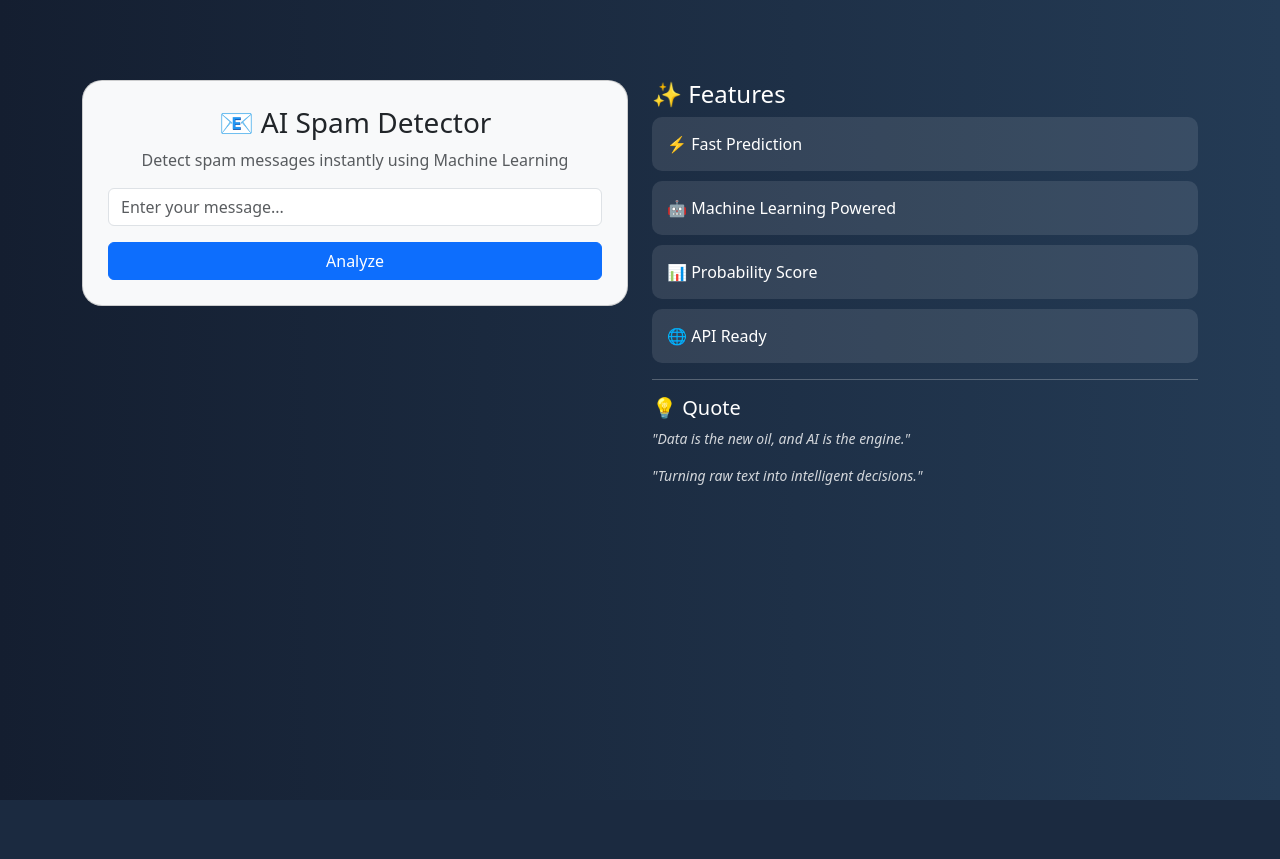
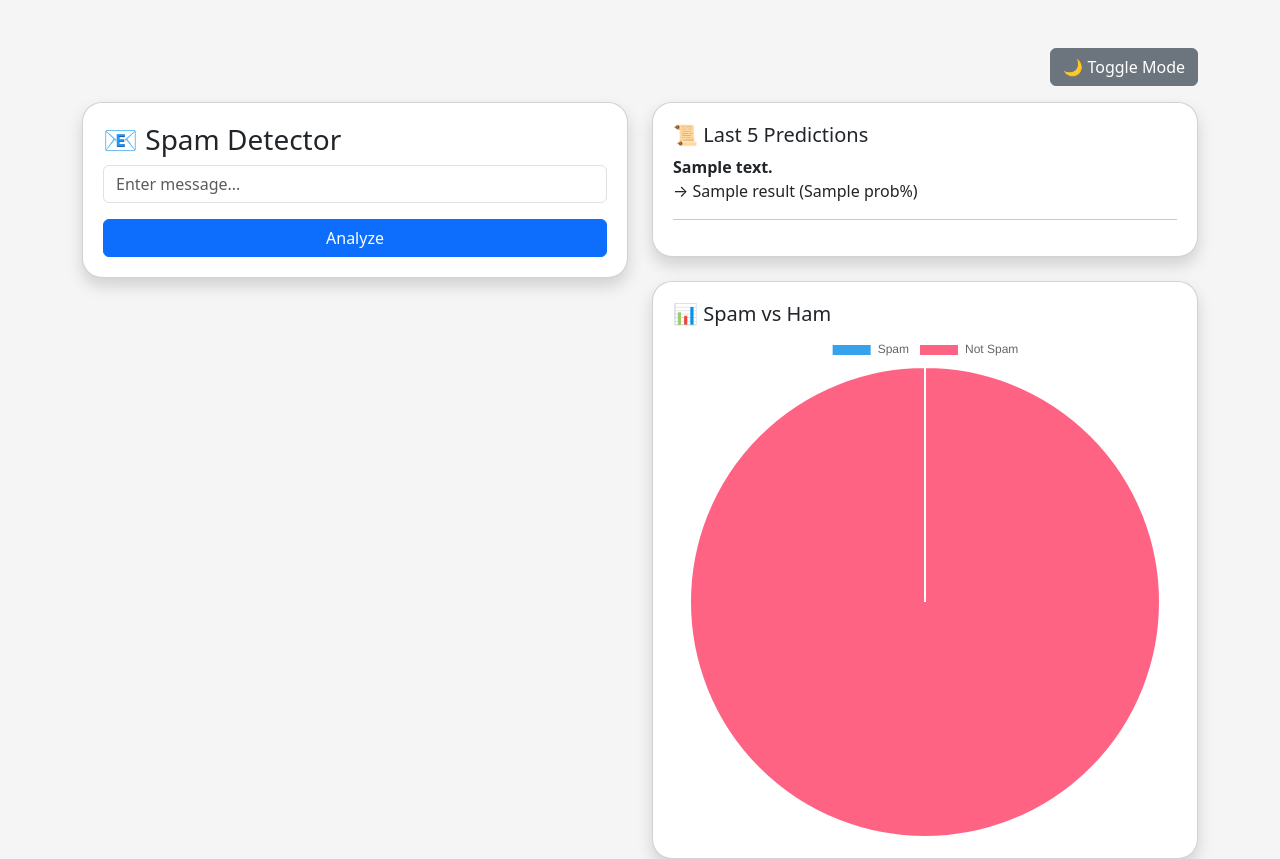
Before and after one commit to Shekhar112006/Email-Spam-detector, a Flask app: template templates/index.html in a window 1280 px wide. Before the commit the page ends 800 px from the top, so only its background shows below. Run offline with Flask 3, Linux system fonts and the light colour scheme; the template is opened without the code that fills it: most values are stand-ins (such as "Sample title", 1, 10 or a date in 2020); parts of the project's set-up code (start-up, migrations or seed data) failed here and were passed over.

Commit message:
index.html updates 0.3

```diff
--- a/templates/index.html
+++ b/templates/index.html
@@ -5,57 +5,68 @@
 
     <link href="https://cdn.jsdelivr.net/npm/bootstrap@5.3.0/dist/css/bootstrap.min.css" rel="stylesheet">
 
+    <script src="https://cdn.jsdelivr.net/npm/chart.js"></script>
+
     <style>
         body {
-            background: linear-gradient(to right, #141e30, #243b55);
+            transition: 0.3s;
+        }
+
+        .dark-mode {
+            background: #121212;
             color: white;
         }
 
-        .container-box {
-            margin-top: 80px;
+        .light-mode {
+            background: #f5f5f5;
+            color: black;
         }
 
         .card {
             border-radius: 20px;
-            padding: 25px;
+            padding: 20px;
         }
 
-        .quote {
-            font-style: italic;
-            font-size: 14px;
-            opacity: 0.8;
+        .spinner {
+            display: none;
         }
 
-        .feature-box {
-            background: rgba(255,255,255,0.1);
-            padding: 15px;
-            border-radius: 10px;
-            margin-bottom: 10px;
+        .history-box {
+            max-height: 200px;
+            overflow-y: auto;
         }
     </style>
 </head>
 
-<body>
+<body class="light-mode">
 
-<div class="container container-box">
+<div class="container mt-5">
+
+    <!-- TOGGLE BUTTON -->
+    <div class="text-end mb-3">
+        <button class="btn btn-secondary" onclick="toggleMode()">🌙 Toggle Mode</button>
+    </div>
+
     <div class="row">
 
-        <!-- LEFT SIDE (App) -->
+        <!-- LEFT SIDE -->
         <div class="col-md-6">
-            <div class="card bg-light text-dark">
+            <div class="card shadow">
 
-                <h3 class="text-center">📧 AI Spam Detector</h3>
+                <h3>📧 Spam Detector</h3>
 
-                <p class="text-center text-muted">
-                    Detect spam messages instantly using Machine Learning
-                </p>
-
-                <form action="/predict_form" method="post">
+                <form action="/predict_form" method="post" onsubmit="showLoader()">
                     <input type="text" name="message" class="form-control mb-3"
-                        placeholder="Enter your message..." required>
+                        placeholder="Enter message..." required>
 
                     <button class="btn btn-primary w-100">Analyze</button>
                 </form>
+
+                <!-- LOADER -->
+                <div class="spinner text-center mt-3" id="loader">
+                    <div class="spinner-border text-primary"></div>
+                    <p>Analyzing...</p>
+                </div>
 
                 {% if prediction %}
                     <div class="mt-4 text-center">
@@ -68,11 +79,8 @@
                             {% endif %}
                         </h4>
 
-                        <p>Confidence: <b>{{ prob }}%</b></p>
-
-                        <p class="quote">
-                            "{{ message }}"
-                        </p>
+                        <p>Confidence: {{ prob }}%</p>
+                        <p><i>"{{ message }}"</i></p>
 
                     </div>
                 {% endif %}
@@ -80,32 +88,66 @@
             </div>
         </div>
 
-        <!-- RIGHT SIDE (Features + Quotes) -->
+        <!-- RIGHT SIDE -->
         <div class="col-md-6">
 
-            <h4>✨ Features</h4>
+            <!-- HISTORY -->
+            <div class="card shadow mb-4">
+                <h5>📜 Last 5 Predictions</h5>
 
-            <div class="feature-box">⚡ Fast Prediction</div>
-            <div class="feature-box">🤖 Machine Learning Powered</div>
-            <div class="feature-box">📊 Probability Score</div>
-            <div class="feature-box">🌐 API Ready</div>
+                <div class="history-box">
+                    {% for item in history %}
+                        <p>
+                            <b>{{ item.message }}</b><br>
+                            → {{ item.result }} ({{ item.prob }}%)
+                        </p>
+                        <hr>
+                    {% endfor %}
+                </div>
+            </div>
 
-            <hr>
-
-            <h5>💡 Quote</h5>
-
-            <p class="quote">
-                "Data is the new oil, and AI is the engine."
-            </p>
-
-            <p class="quote">
-                "Turning raw text into intelligent decisions."
-            </p>
+            <!-- CHART -->
+            <div class="card shadow">
+                <h5>📊 Spam vs Ham</h5>
+                <canvas id="chart"></canvas>
+            </div>
 
         </div>
 
     </div>
 </div>
 
+<script>
+function toggleMode() {
+    document.body.classList.toggle("dark-mode");
+}
+
+function showLoader() {
+    document.getElementById("loader").style.display = "block";
+}
+
+// Chart Data
+var spam = 0;
+var ham = 0;
+
+{% for item in history %}
+    {% if item.result == "Spam" %}
+        spam++;
+    {% else %}
+        ham++;
+    {% endif %}
+{% endfor %}
+
+new Chart(document.getElementById("chart"), {
+    type: "pie",
+    data: {
+        labels: ["Spam", "Not Spam"],
+        datasets: [{
+            data: [spam, ham]
+        }]
+    }
+});
+</script>
+
 </body>
 </html>
```
